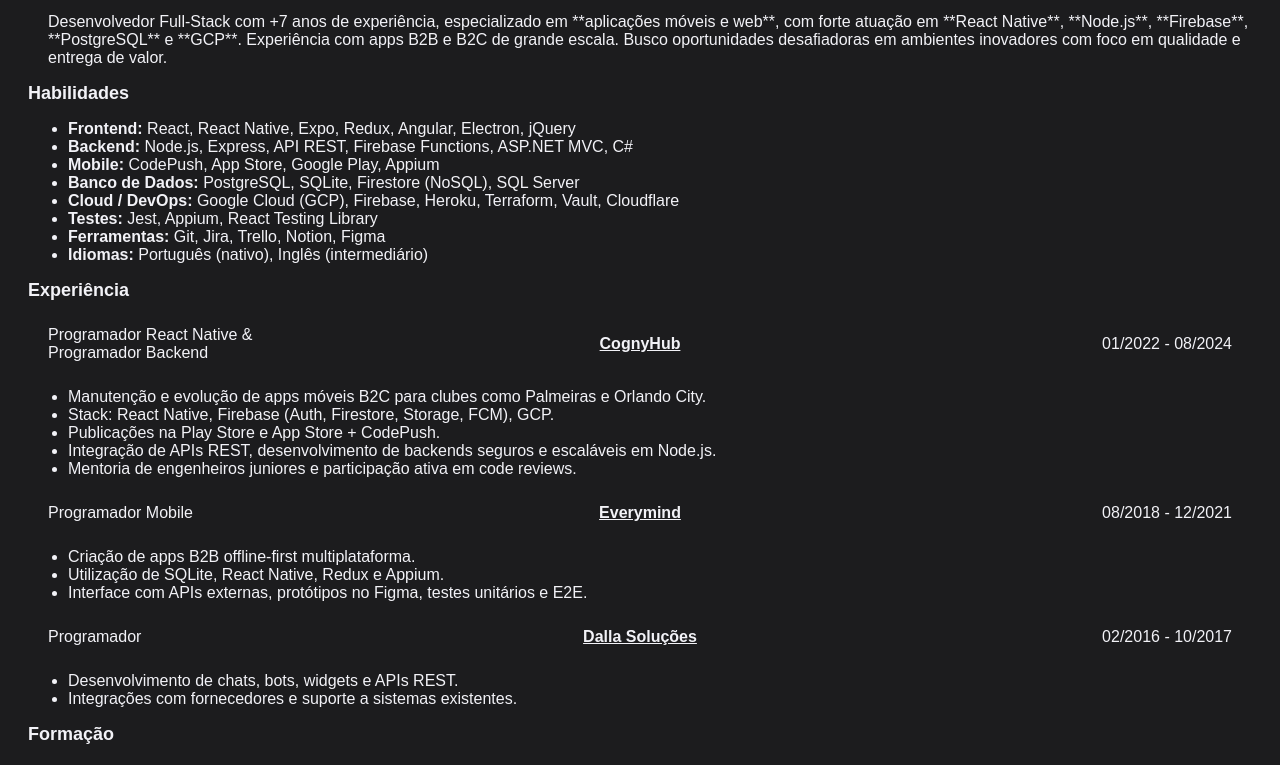
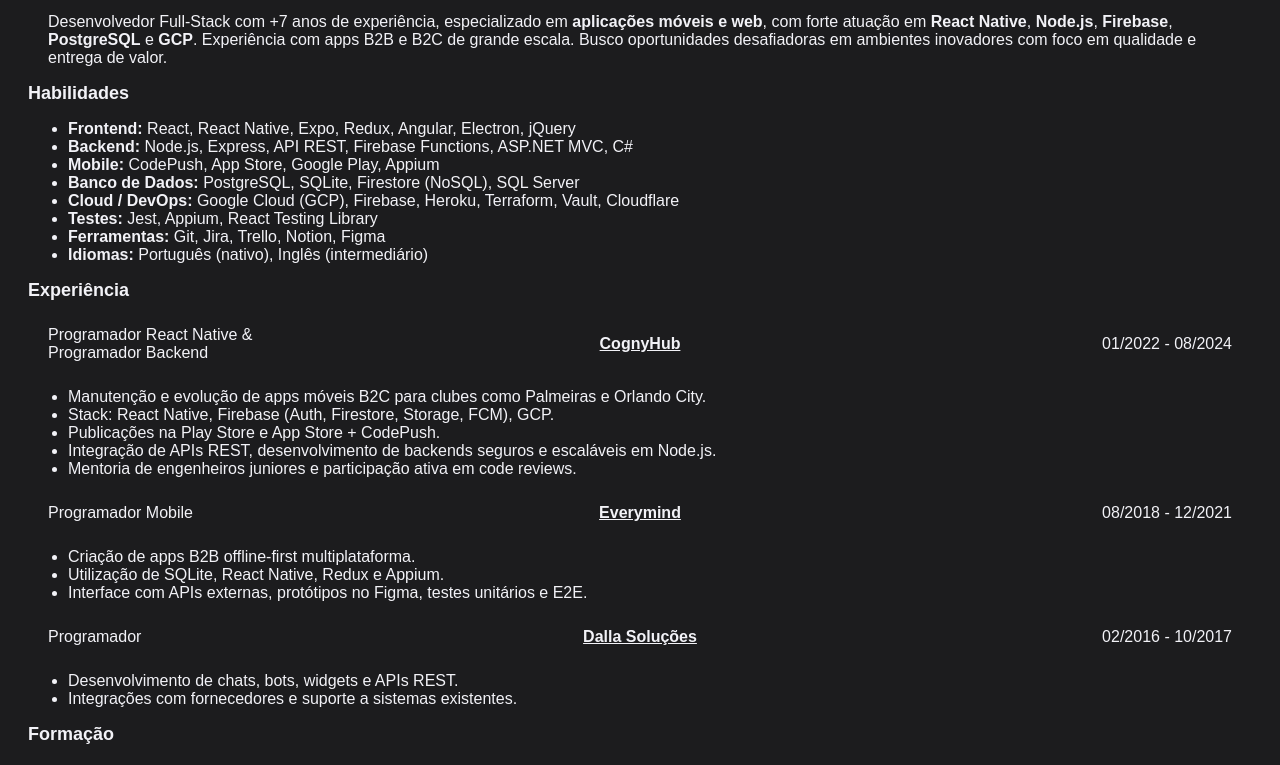
Before and after one commit to Bonny5171/curriculo, a website: page src/index_gpt.html in a window 1280 px wide. Shown: the part 187-952 px from the top of the page. Drawn offline with Linux system fonts and the light colour scheme.

Commit message:
add vs GPT

```diff
--- a/src/index_gpt.html
+++ b/src/index_gpt.html
@@ -181,7 +181,7 @@
 
   <section class="skills-section">
     <h2 id="about_me">Sobre Mim</h2>
-    <p id="about_me_desc">Desenvolvedor Full-Stack com +7 anos de experiência, especializado em **aplicações móveis e web**, com forte atuação em **React Native**, **Node.js**, **Firebase**, **PostgreSQL** e **GCP**. Experiência com apps B2B e B2C de grande escala. Busco oportunidades desafiadoras em ambientes inovadores com foco em qualidade e entrega de valor.</p>
+    <p id="about_me_desc">Desenvolvedor Full-Stack com +7 anos de experiência, especializado em <strong>aplicações móveis e web</strong>, com forte atuação em <strong>React Native</strong>, <strong>Node.js</strong>, <strong>Firebase</strong>, <strong>PostgreSQL</strong> e <strong>GCP</strong>. Experiência com apps B2B e B2C de grande escala. Busco oportunidades desafiadoras em ambientes inovadores com foco em qualidade e entrega de valor.</p>
   </section>
 
   <section class="skills-section">
```
